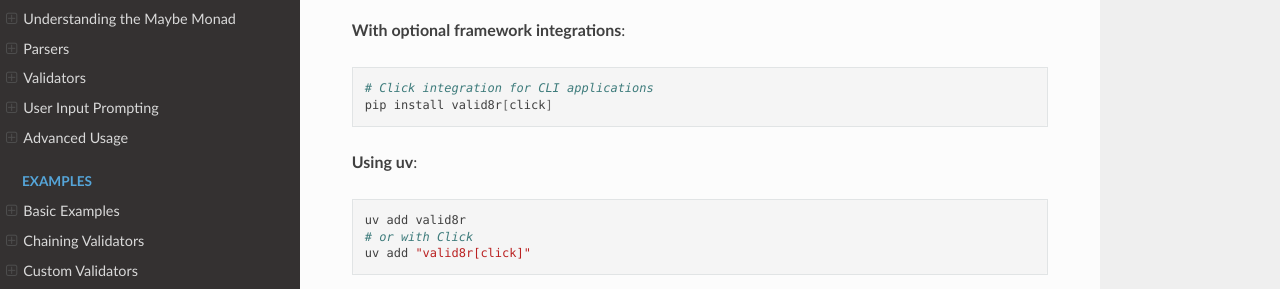
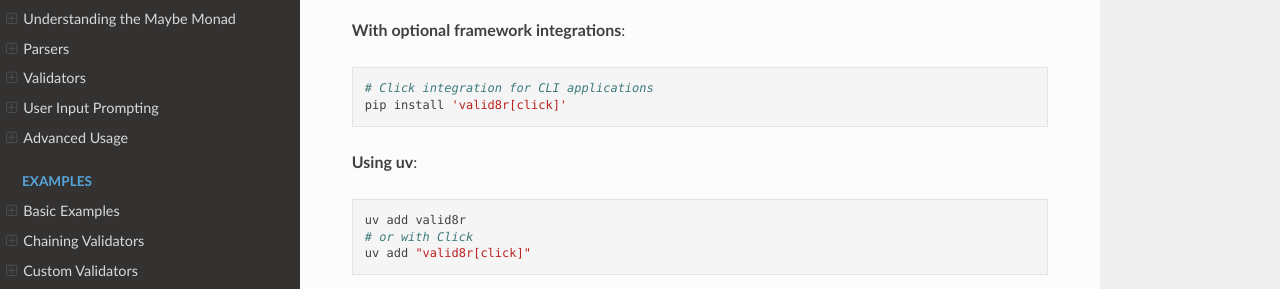
Before and after one commit to mikelane/valid8r, a Sphinx documentation site: the page built from docs/index.rst, in a window 1280 px wide and 900 px high, scrolled down 1049 px. Shown: the part 162-451 px from the top of the window. Built offline with Sphinx 7.4.7 and the Read the Docs theme 3.1.0, drawn with Linux system fonts in a browser that asks for light colours; the version number could not be read and is left out.

```diff
--- a/docs/index.rst
+++ b/docs/index.rst
@@ -67,7 +67,7 @@ Installation
 .. code-block:: bash
 
    # Click integration for CLI applications
-   pip install valid8r[click]
+   pip install 'valid8r[click]'
 
 **Using uv**:
 
--- a/docs/user_guide/getting_started.rst
+++ b/docs/user_guide/getting_started.rst
@@ -17,7 +17,7 @@ Valid8r requires Python 3.11 or higher (supports Python 3.11-3.14).
 .. code-block:: bash
 
    # Click integration for CLI applications
-   pip install valid8r[click]
+   pip install 'valid8r[click]'
 
 **Using uv** (recommended for faster dependency resolution):
 
@@ -51,7 +51,7 @@ Valid8r requires Python 3.11 or higher (supports Python 3.11-3.14).
      - *included by default*
      - ``from valid8r.integrations import validator_from_parser``
    * - **Click integration (CLI)**
-     - ``pip install valid8r[click]``
+     - ``pip install 'valid8r[click]'``
      - ``from valid8r.integrations import ParamTypeAdapter``
 
 Basic Concepts
```
Also changed, not shown: README.md (+4 -4 lines).
